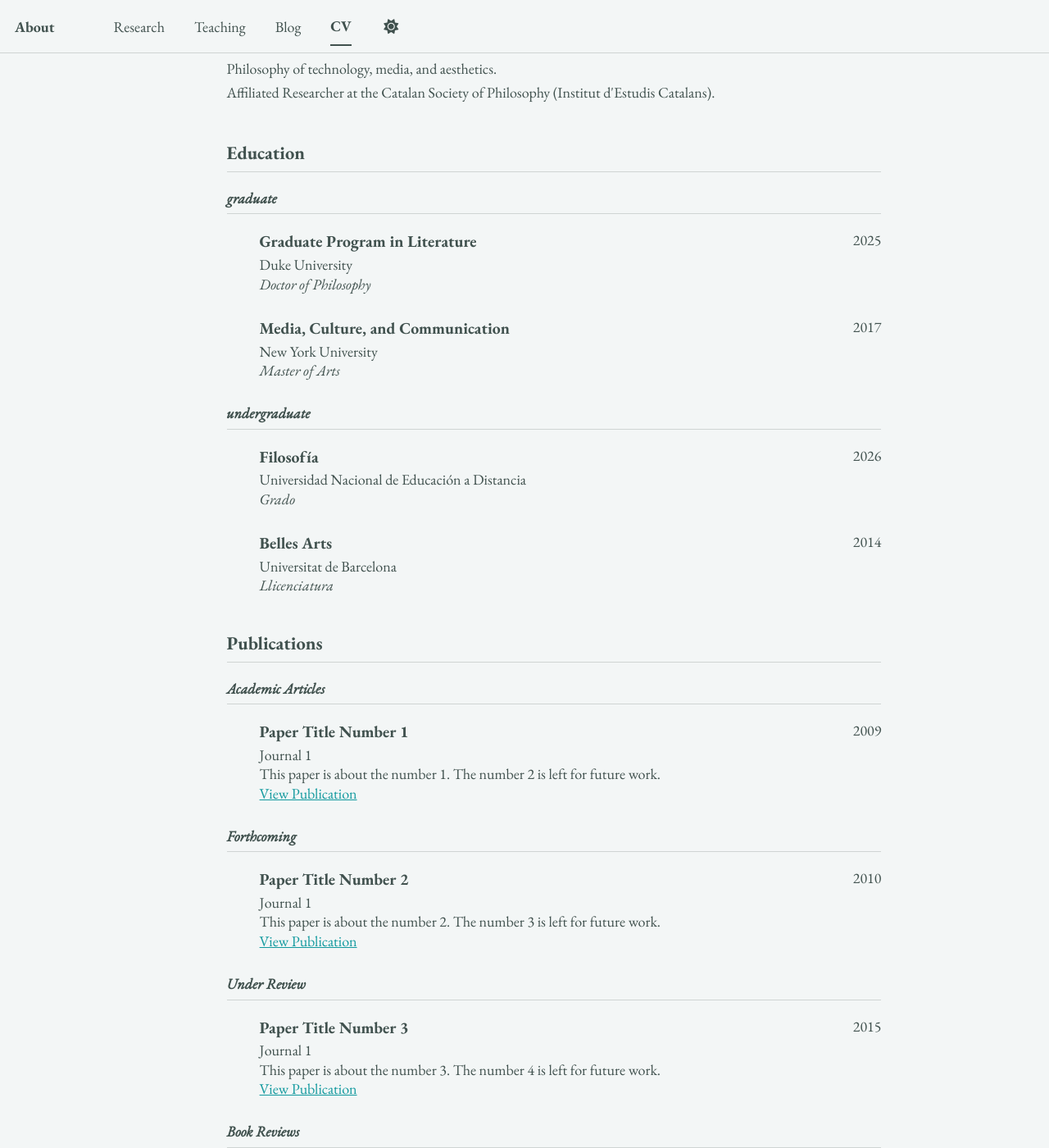
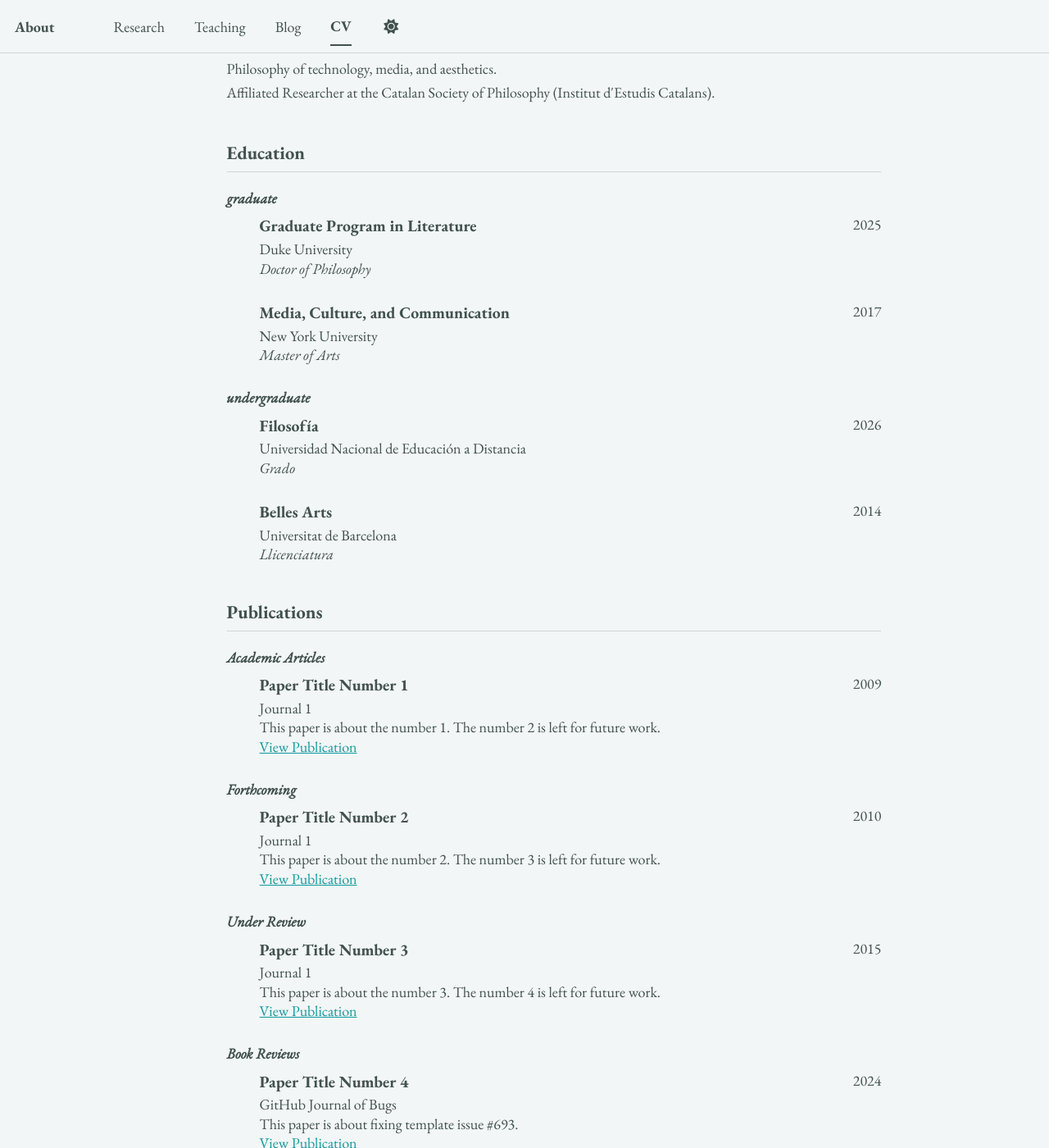
Before and after one commit to epujol90/epujol90.github.io, a Jekyll site: the page built from _pages/cv-json.md, in a window 1280 px wide and 1400 px high, scrolled down 336 px. Shown: the whole window at 82% size. Built offline with Jekyll 4.4.1, drawn with Linux system fonts in a browser that asks for light colours; a script bundle is joined from its source files by our own code; library files that are not in the unit come from our copies.

Commit message:
Update cv-template.html

```diff
--- a/_includes/cv-template.html
+++ b/_includes/cv-template.html
@@ -48,10 +48,14 @@
     font-size: 1em;
     font-weight: bold;
     font-style: italic;
-    border-bottom: 1px solid var(--global-border-color);
+    border-bottom: none;
     margin-top: 1em;
-    margin-bottom: 0.5em;
-    padding-bottom: 0.2em;
+    margin-bottom: 0;
+    padding-bottom: 0;
+  }
+
+  .cv-list {
+    margin-top: 0.2em;
   }
 </style>
 
```
